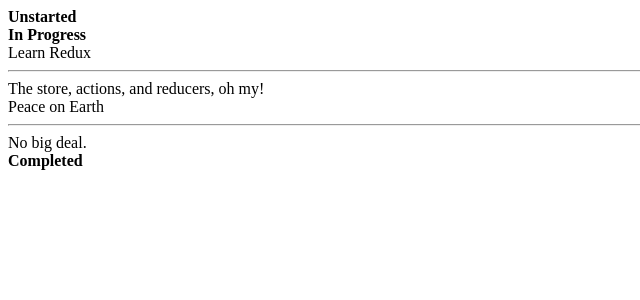
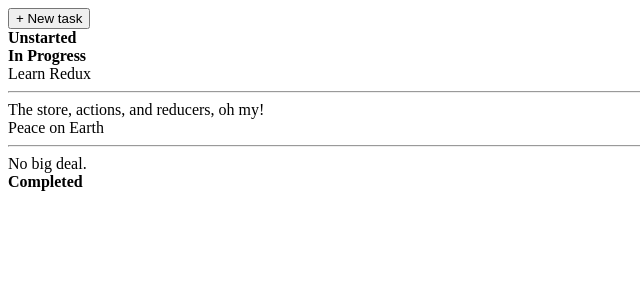
Before and after one commit to mikekwong/onus2, a React (Create React App) app: page / in a window 1280 px wide. Shown: the top 300 px of the page, without its empty margins (0-640 px from the left). Built offline with nearby package versions, Linux system fonts and the light colour scheme.

Commit message:
reducer modified to add new tasks to store

```diff
--- a/src/App.js
+++ b/src/App.js
@@ -1,13 +1,18 @@
 import React, { Component } from 'react'
 import { connect } from 'react-redux'
 import TasksPage from './components/TasksPage'
+import { createTask } from './actions'
 
 class App extends Component {
+  onCreateTask = ({ title, description }) => {
+    this.props.dispatch(createTask({ title, description }))
+  }
   render () {
+    // console.log(this.props)
     return (
       <div className='maincontent'>
         {/* tasks will be available via props after connected to the store */}
-        <TasksPage tasks={this.props.tasks} />
+        <TasksPage tasks={this.props.tasks} onCreateTask={this.onCreateTask} />
       </div>
     )
   }
--- /dev/null
+++ b/src/actions/index.js
@@ -0,0 +1,19 @@
+let _id = 1
+// utility function to generate numeric ids for tasks.
+export const uniqueId = () => {
+  return _id++
+}
+
+// function signature makes it clear that title and desc are required to dispatch CREATE_TASK action
+export const createTask = ({ title, description }) => {
+  return {
+    type: 'CREATE_TASK',
+    // payload property contains all data necessary to perform the action
+    payload: {
+      id: uniqueId(),
+      title,
+      description,
+      status: 'Unstarted'
+    }
+  }
+}
--- a/src/components/TasksPage.js
+++ b/src/components/TasksPage.js
@@ -4,6 +4,44 @@
 const TASK_STATUSES = ['Unstarted', 'In Progress', 'Completed']
 
 export default class TasksPage extends Component {
+  constructor (props) {
+    super(props)
+    this.state = {
+      showNewCardForm: false,
+      title: '',
+      description: ''
+    }
+  }
+
+  onTitleChange = e => {
+    this.setState({ title: e.target.value })
+  }
+
+  onDescriptionChange = e => {
+    this.setState({ description: e.target.value })
+  }
+
+  resetForm () {
+    this.setState({
+      showNewCardForm: false,
+      title: '',
+      description: ''
+    })
+  }
+
+  onCreateTask = e => {
+    e.preventDefault()
+    this.props.onCreateTask({
+      title: this.state.title,
+      description: this.state.description
+    })
+    this.resetForm()
+  }
+
+  toggleForm = () => {
+    this.setState({ showNewCardForm: !this.state.showNewCardForm })
+  }
+
   renderTaskLists () {
     const { tasks } = this.props
     return TASK_STATUSES.map(status => {
@@ -13,7 +51,33 @@
   }
   render () {
     return (
-      <div className='tasks'>
+      <div className='task-list'>
+        <div className='task-list-header'>
+          <button className='button button-default' onClick={this.toggleForm}>
+            + New task
+          </button>
+        </div>
+        {this.state.showNewCardForm && (
+          <form className='task-list-form' onSubmit={this.onCreateTask}>
+            <input
+              className='full-width-input'
+              onChange={this.onTitleChange}
+              value={this.state.title}
+              type='text'
+              placeholder='title'
+            />
+            <input
+              className='full-width-input'
+              onChange={this.onDescriptionChange}
+              value={this.state.description}
+              type='text'
+              placeholder='description'
+            />
+            <button className='button' type='submit'>
+              Save
+            </button>
+          </form>
+        )}
         <div className='task-lists'>{this.renderTaskLists()}</div>
       </div>
     )
--- a/src/reducers/index.js
+++ b/src/reducers/index.js
@@ -1,12 +1,15 @@
+import { uniqueId } from '../actions'
+
+// (using utility function to dynamically generate new ids) This ensures your task IDs will increment correctly as you create them, and you’ll use these IDs when you allow users to edit tasks later
 const mockTasks = [
   {
-    id: 1,
+    id: uniqueId(),
     title: 'Learn Redux',
     description: 'The store, actions, and reducers, oh my!',
     status: 'In Progress'
   },
   {
-    id: 2,
+    id: uniqueId(),
     title: 'Peace on Earth',
     description: 'No big deal.',
     status: 'In Progress'
@@ -14,5 +17,8 @@
 ]
 
 export default function tasks (state = { tasks: mockTasks }, action) {
+  if (action.type === 'CREATE_TASK') {
+    return { tasks: [...state.tasks, action.payload] }
+  }
   return state
 }
```
